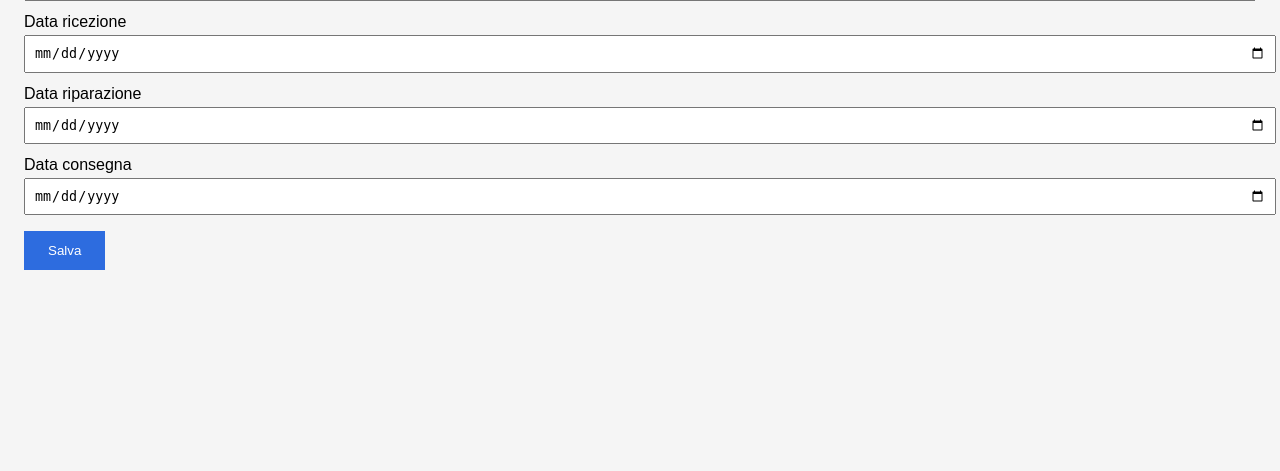
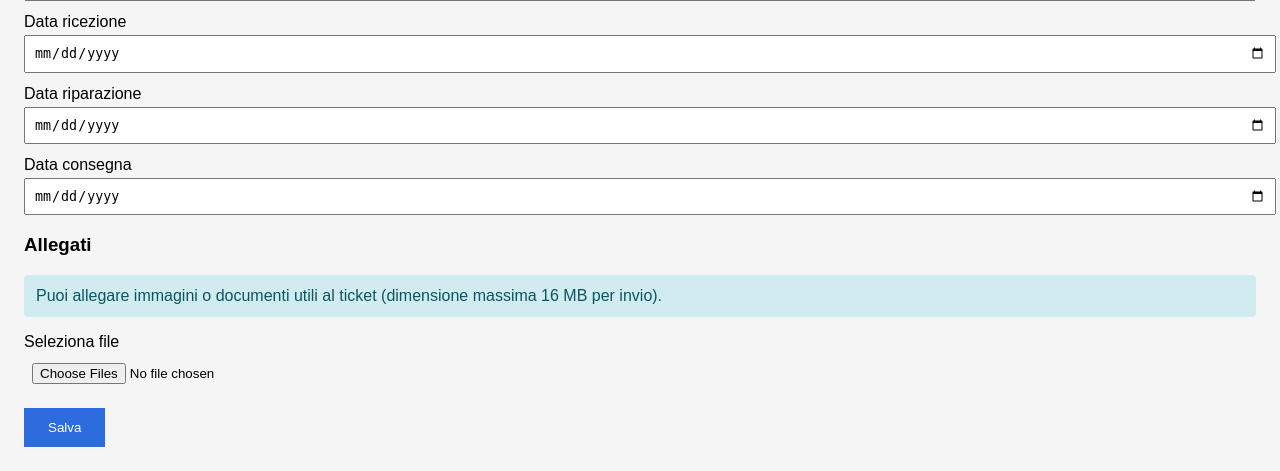
Before and after one commit to re-fagiano/GESTIONALEticket, a Flask app: page /tickets/new in a window 1280 px wide. Shown: the part 931-1402 px from the top of the page. Before the commit the page ends 1201 px from the top, so only its background shows below. Run offline with Flask 3, Linux system fonts and the light colour scheme; the visitor is signed in with stand-in values (Sample User, id 1); data that the repository does not hold is empty.

Commit message:
feat: support ticket attachments

```diff
--- a/app.py
+++ b/app.py
@@ -7,15 +7,18 @@ funzionalità per la gestione di clienti, ticket e riparazioni.
 """
 
 import os
+import uuid
+from pathlib import Path
+from typing import Iterable, List, Optional, Tuple
 
-from flask import Flask, render_template, request, redirect, url_for, flash
-from pathlib import Path
-from typing import Optional, Tuple
+from flask import Flask, render_template, request, redirect, url_for, flash, send_file
 
 from database import get_db, init_db, close_db
 from flask_login import current_user, login_required
 
 from auth import admin_required, bp as auth_bp, login_manager
+from werkzeug.datastructures import FileStorage
+from werkzeug.utils import secure_filename
 
 
 TICKET_STATUSES = [
@@ -58,6 +61,12 @@ def create_app() -> Flask:
     app.config['SECRET_KEY'] = 'change-me-please'
     # Percorso del database: per default è nella stessa directory del file app
     app.config.setdefault('DATABASE', str(Path(app.root_path) / 'database.db'))
+    app.config.setdefault('UPLOAD_FOLDER', str(Path(app.instance_path) / 'uploads'))
+    app.config.setdefault('MAX_CONTENT_LENGTH', 16 * 1024 * 1024)
+
+    # Garantisce che le directory per i file di istanza e gli upload esistano.
+    Path(app.instance_path).mkdir(parents=True, exist_ok=True)
+    Path(app.config['UPLOAD_FOLDER']).mkdir(parents=True, exist_ok=True)
 
     login_manager.init_app(app)
 
@@ -72,6 +81,69 @@ def create_app() -> Flask:
         init_db()
 
     app.register_blueprint(auth_bp)
+
+
+    def _store_ticket_attachments(
+        ticket_id: int,
+        files: Iterable[FileStorage],
+        uploaded_by: Optional[int],
+    ) -> Tuple[int, List[str]]:
+        """Salva gli allegati ricevuti per un ticket restituendo numero e errori."""
+
+        saved = 0
+        errors: List[str] = []
+        upload_root = Path(app.config['UPLOAD_FOLDER'])
+        upload_root.mkdir(parents=True, exist_ok=True)
+        ticket_folder = upload_root / str(ticket_id)
+        ticket_folder.mkdir(parents=True, exist_ok=True)
+
+        db = get_db()
+
+        for storage in files:
+            if storage is None:
+                continue
+            original_filename = (storage.filename or '').strip()
+            if not original_filename:
+                continue
+
+            safe_name = secure_filename(original_filename)
+            if not safe_name:
+                errors.append(
+                    f'Impossibile caricare il file "{original_filename}": nome non valido.'
+                )
+                continue
+
+            extension = Path(safe_name).suffix
+            stored_filename = f"{uuid.uuid4().hex}{extension}"
+            destination = ticket_folder / stored_filename
+
+            try:
+                storage.save(destination)
+            except Exception:
+                errors.append(
+                    f'Errore durante il salvataggio del file "{original_filename}".'
+                )
+                if destination.exists():
+                    destination.unlink()
+                continue
+
+            file_size = destination.stat().st_size
+            db.execute(
+                'INSERT INTO ticket_attachments ('
+                'ticket_id, original_filename, stored_filename, content_type, file_size, uploaded_by'
+                ') VALUES (?, ?, ?, ?, ?, ?)',
+                (
+                    ticket_id,
+                    original_filename,
+                    stored_filename,
+                    storage.mimetype or None,
+                    file_size,
+                    uploaded_by,
+                ),
+            )
+            saved += 1
+
+        return saved, errors
 
 
     def _delete_ticket_record(ticket_id: int) -> Tuple[bool, Optional[str]]:
@@ -273,8 +345,19 @@ def create_app() -> Flask:
                         current_user_id,
                     ),
                 )
+                files = request.files.getlist('attachments')
+                saved_attachments, attachment_errors = _store_ticket_attachments(
+                    ticket_id,
+                    files,
+                    current_user_id,
+                )
+                for error in attachment_errors:
+                    flash(error, 'error')
                 db.commit()
-                flash('Ticket creato con successo.', 'success')
+                success_message = 'Ticket creato con successo.'
+                if saved_attachments:
+                    success_message += f' {saved_attachments} allegato/i aggiunti.'
+                flash(success_message, 'success')
                 return redirect(url_for('tickets'))
         # Per GET (o se form incompleto), recupera elenco clienti per la select
         customers = db.execute('SELECT id, name FROM customers ORDER BY name').fetchall()
@@ -304,7 +387,30 @@ def create_app() -> Flask:
             flash('Ticket non trovato.', 'error')
             return redirect(url_for('tickets'))
         if request.method == 'POST':
+            form_name = request.form.get('form_name', 'details')
             current_user_id = int(current_user.id)
+
+            if form_name == 'attachments':
+                files = request.files.getlist('attachments')
+                saved_attachments, attachment_errors = _store_ticket_attachments(
+                    ticket_id,
+                    files,
+                    current_user_id,
+                )
+                for error in attachment_errors:
+                    flash(error, 'error')
+                if saved_attachments:
+                    db.commit()
+                    success_message = (
+                        'Allegato caricato con successo.'
+                        if saved_attachments == 1
+                        else 'Allegati caricati con successo.'
+                    )
+                    flash(success_message, 'success')
+                elif not attachment_errors:
+                    flash('Nessun file selezionato.', 'info')
+                return redirect(url_for('ticket_detail', ticket_id=ticket_id))
+
             new_status = request.form.get('status', '').strip() or ticket['status']
             if new_status not in TICKET_STATUS_VALUES:
                 flash('Stato del ticket non valido.', 'error')
@@ -400,6 +506,16 @@ def create_app() -> Flask:
             flash('Ticket aggiornato con successo.', 'success')
             return redirect(url_for('ticket_detail', ticket_id=ticket_id))
 
+        attachments = db.execute(
+            'SELECT a.id, a.original_filename, a.stored_filename, a.content_type, a.file_size, '
+            'a.uploaded_at, u.username AS uploaded_by_username '
+            'FROM ticket_attachments a '
+            'LEFT JOIN users u ON a.uploaded_by = u.id '
+            'WHERE a.ticket_id = ? '
+            'ORDER BY a.uploaded_at DESC, a.id DESC',
+            (ticket_id,),
+        ).fetchall()
+
         history_entries = db.execute(
             'SELECT h.field, h.old_value, h.new_value, h.changed_at, '
             'u.username AS changed_by_username '
@@ -417,7 +533,33 @@ def create_app() -> Flask:
             repair_statuses=REPAIR_STATUSES,
             repair_status_labels=REPAIR_STATUS_LABELS,
             history_entries=history_entries,
+            attachments=attachments,
             ticket_history_field_labels=TICKET_HISTORY_FIELD_LABELS,
+        )
+
+    @app.route('/tickets/<int:ticket_id>/attachments/<int:attachment_id>/download')
+    @login_required
+    def download_ticket_attachment(ticket_id: int, attachment_id: int):
+        db = get_db()
+        attachment = db.execute(
+            'SELECT id, original_filename, stored_filename, content_type '
+            'FROM ticket_attachments WHERE id = ? AND ticket_id = ?',
+            (attachment_id, ticket_id),
+        ).fetchone()
+        if attachment is None:
+            flash('Allegato non trovato.', 'error')
+            return redirect(url_for('ticket_detail', ticket_id=ticket_id))
+
+        file_path = Path(app.config['UPLOAD_FOLDER']) / str(ticket_id) / attachment['stored_filename']
+        if not file_path.exists():
+            flash('File allegato non trovato sul server.', 'error')
+            return redirect(url_for('ticket_detail', ticket_id=ticket_id))
+
+        return send_file(
+            file_path,
+            as_attachment=True,
+            download_name=attachment['original_filename'],
+            mimetype=attachment['content_type'] or 'application/octet-stream',
         )
 
     # Lista delle riparazioni
--- a/database.py
+++ b/database.py
@@ -77,4 +77,24 @@ def init_db():
         ')'
     )
 
+    # Tabella e indice per la gestione degli allegati dei ticket.
+    db.execute(
+        'CREATE TABLE IF NOT EXISTS ticket_attachments ('
+        'id INTEGER PRIMARY KEY AUTOINCREMENT, '
+        'ticket_id INTEGER NOT NULL, '
+        'original_filename TEXT NOT NULL, '
+        'stored_filename TEXT NOT NULL, '
+        'content_type TEXT, '
+        'file_size INTEGER, '
+        'uploaded_at TIMESTAMP DEFAULT CURRENT_TIMESTAMP, '
+        'uploaded_by INTEGER, '
+        'FOREIGN KEY (ticket_id) REFERENCES tickets(id) ON DELETE CASCADE, '
+        'FOREIGN KEY (uploaded_by) REFERENCES users(id) ON DELETE SET NULL'
+        ')'
+    )
+    db.execute(
+        'CREATE INDEX IF NOT EXISTS idx_ticket_attachments_ticket_id '
+        'ON ticket_attachments(ticket_id)'
+    )
+
     db.commit()
--- a/schema.sql
+++ b/schema.sql
@@ -53,3 +53,21 @@ CREATE TABLE IF NOT EXISTS ticket_history (
     FOREIGN KEY (ticket_id) REFERENCES tickets(id) ON DELETE CASCADE,
     FOREIGN KEY (changed_by) REFERENCES users(id) ON DELETE SET NULL
 );
+
+-- Allegati associati ai ticket. Conserva i metadati dei file caricati
+-- (nome originale, nome su disco, tipo MIME, dimensione e autore).
+CREATE TABLE IF NOT EXISTS ticket_attachments (
+    id INTEGER PRIMARY KEY AUTOINCREMENT,
+    ticket_id INTEGER NOT NULL,
+    original_filename TEXT NOT NULL,
+    stored_filename TEXT NOT NULL,
+    content_type TEXT,
+    file_size INTEGER,
+    uploaded_at TIMESTAMP DEFAULT CURRENT_TIMESTAMP,
+    uploaded_by INTEGER,
+    FOREIGN KEY (ticket_id) REFERENCES tickets(id) ON DELETE CASCADE,
+    FOREIGN KEY (uploaded_by) REFERENCES users(id) ON DELETE SET NULL
+);
+
+CREATE INDEX IF NOT EXISTS idx_ticket_attachments_ticket_id
+    ON ticket_attachments(ticket_id);
--- a/templates/add_ticket.html
+++ b/templates/add_ticket.html
@@ -2,7 +2,7 @@
 {% block title %}Nuovo ticket{% endblock %}
 {% block content %}
 <h2>Crea ticket</h2>
-<form method="post">
+<form method="post" enctype="multipart/form-data">
     <label for="customer_id">Cliente *</label>
     <select id="customer_id" name="customer_id" required>
         <option value="">-- seleziona --</option>
@@ -53,6 +53,11 @@
     <label for="date_returned">Data consegna</label>
     <input type="date" id="date_returned" name="date_returned" value="{{ request.form.get('date_returned', '') }}">
 
+    <h3>Allegati</h3>
+    <p class="info">Puoi allegare immagini o documenti utili al ticket (dimensione massima 16&nbsp;MB per invio).</p>
+    <label for="attachments">Seleziona file</label>
+    <input type="file" id="attachments" name="attachments" multiple>
+
     <button type="submit">Salva</button>
 </form>
 {% endblock %}
```
Also changed, not shown: templates/base.html (+49 -0 lines), templates/ticket_detail.html (+36 -0 lines), migrations/202406_add_ticket_attachments.sql (added).
